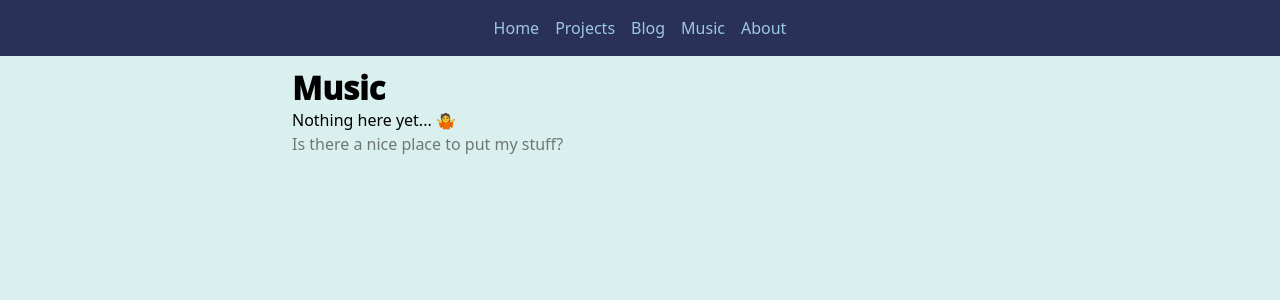
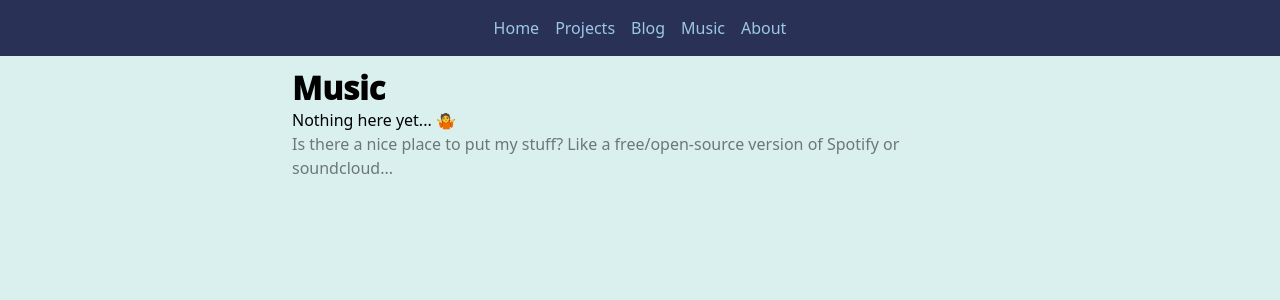
Before and after one commit to Odilf/odilf.com, a SvelteKit app: page /music in a window 1280 px wide. Shown: the top 300 px of the page. Built offline with nearby package versions, Linux system fonts and the light colour scheme.

Commit message:
updated landing page

```diff
--- a/src/routes/music/+page.svelte
+++ b/src/routes/music/+page.svelte
@@ -7,6 +7,6 @@
 	</p>
 
 	<p class='faint'>
-		Is there a nice place to put my stuff?
+		Is there a nice place to put my stuff? Like a free/open-source version of Spotify or soundcloud...
 	</p>
 </main>
```
Also changed, not shown: src/routes/+page.svelte (+19 -2 lines).
